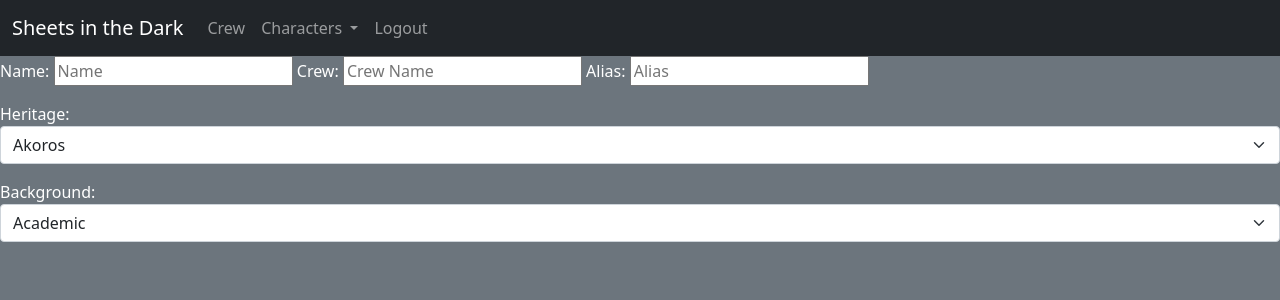
After one commit to madvigi15/SheetsInTheDark, a Flask app: page /new_character in a window 1280 px wide. The commit adds this page. Shown: the top 300 px of the page. Run offline with Flask 3, Linux system fonts and the light colour scheme; a user stored in the database is signed in.

Commit message:
Added some stuff to the new_character page

```diff
--- a/app.py
+++ b/app.py
@@ -7,7 +7,7 @@ import sqlite3
 
 app = Flask(__name__)
 
-# Connect to database (or create if it doesn't exist) and establish the db connection object
+# Connect to database and establish the db connection object
 db = sqlite3.connect("sheets.db", check_same_thread=False)
 # Connect cursor in db to make calls against
 cur = db.cursor()
@@ -122,3 +122,8 @@ def logout():
 @login_required
 def character():
     return render_template("character.html")
+
+@app.route("/new_character")
+@login_required
+def new_character():
+    return render_template("new_character.html")
--- a/templates/layout.html
+++ b/templates/layout.html
@@ -10,7 +10,7 @@
 
     <title>{% block title %}{% endblock %}</title>
   </head>
-  <body>
+  <body class="bg-secondary text-white">
     <nav class="navbar navbar-expand-lg navbar-dark bg-dark">
       <div class="container-fluid">
         <a class="navbar-brand" href="/character">Sheets in the Dark</a>
--- /dev/null
+++ b/templates/new_character.html
@@ -0,0 +1,43 @@
+{% extends "layout.html" %}
+
+{% block title %}
+    New_Character
+{% endblock %}
+
+{% block body %}
+<form action="/new_character" method="post">
+    <div class="mb-3">
+        <label for="name">Name:</label>
+        <input id="name" name="name" placeholder="Name" type="text" required>
+
+        <label for="crew">Crew:</label>
+        <input id="crew" name="crew" placeholder="Crew Name" type="text">
+
+        <label for="alias" data-bs-toggle="tooltip" data-bs-placement="right" data-bs-title="Tooltip on right">Alias:</label>
+        <input id="alias" name="alias" placeholder="Alias" type="text">
+    </div>
+    <div class="mb-3">
+        <label for="heritage">Heritage:</label>
+        <select id="heritage" class="form-select" required>
+            <option selected value="1" title="The largest and most industrialized land in the Imperium, and is home to the capitol city as well as Duskwall itself. They are known as a diverse conglomeration of cultures that have grown together in close proximity for centuries.">Akoros</option>
+            <option value="2" title="A culture of growing up on ships and travelling a lot before settling down. They are known as corsairs and merchants who live without lightning barriers — dealing with spirits in other ways.">Dagger Isles</option>
+            <option value="3" title="A culture considered “foreign” by the locals of Duskwall, Iruvia is a rich and powerful desert kingdom far to the south.">Iruvia</option>
+            <option value="4" title="Considered “wild” by the rest of the empire. Most Severosi live in nomadic horse-tribes scattered across the deathlands, surviving within the ruins of ancient arcane fortresses which still repel spirits.">Severos</option>
+            <option value="5" title="An island kingdom just across the sea from Doskvol. Skovlan was last to be brought under Imperial rule, over the course of the 36-year Unity War. Many Skovlander refugees who lost their homes and jobs in the destruction of the war have come to Doskvol seeking new opportunities.">Skovlan</option>
+            <option value="6" title="A semi-mythical place, far away beyond the northern Void Sea. Everyone says that the people there are part-demon. If you choose Tycherosi heritage, also create a demonic telltale (like black shark eyes, feathers instead of hair, etc.) that marks your character">Tycheros</option>
+          </select>
+    </div>
+    <div class="mb-3">
+        <label for="background">Background:</label>
+        <select id="background" name="background" class="form-select" required>
+            <option selected value="1" title="A scholar, a professor or student from Doskvol Academy, a philosopher or journalist, etc.">Academic</option>
+            <option value="2" title="A servant, a factory worker, a coach driver, a docker, a sailor, a Rail Jack, etc.">Labor</option>
+            <option value="3" title="An advocate or barrister, a Bluecoat or inspector (or even Spirit Warden), a prison guard from Ironhook, etc.">Law</option>
+            <option value="4" title="A shopkeeper, a merchant, a skilled crafts-person, a shipping agent, etc.">Military</option>
+            <option value="5" title="An Imperial or Skovlander soldier, a mercenary, an intelligence operative, a strategist, a training instructor, etc.">Noble</option>
+            <option value="6" title="A dilettante, a courtier, the scion of a fallen house, etc.">Trade</option>
+            <option value="7" title="A street urchin, gang member, young thug, or other outcast who grew up on the streets.">Underworld</option>
+        </select>
+    </div>
+</form>
+{% endblock %}
```
Also changed, not shown: templates/character.html (+6 -2 lines), templates/login.html (+14 -5 lines), templates/register.html (+10 -1 lines), sheets.db, 4 other files.
